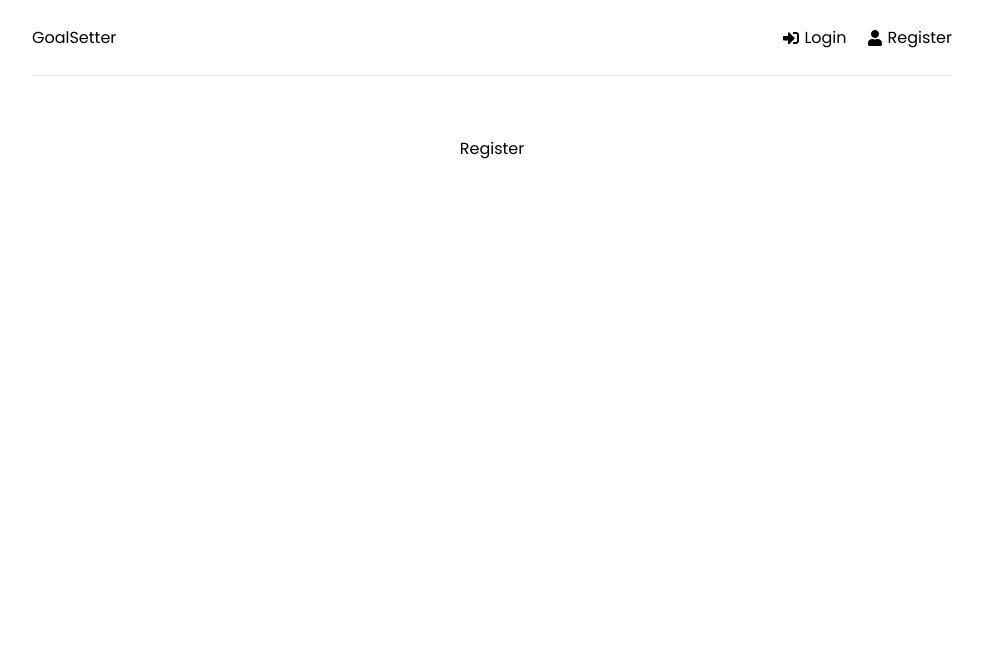
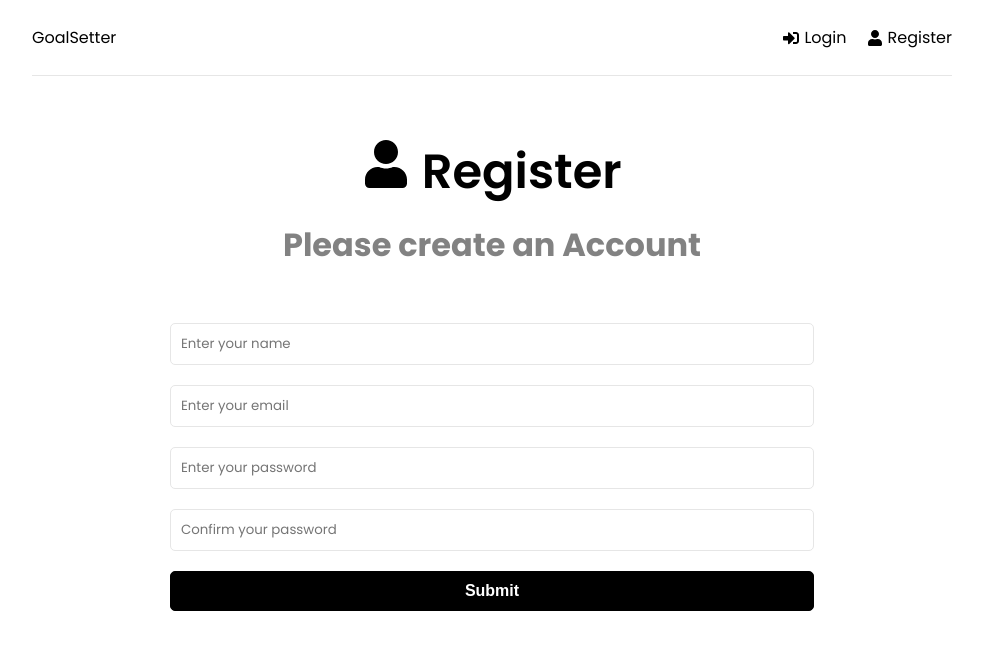
Before and after one commit to KoushikDuttaHih7/Traversy-Media-MERN-Tutorial, a React (Create React App) app in the folder frontend/: page /register in a window 1280 px wide. Shown: the top 650 px of the page, without its empty margins (148-1131 px from the left). Built offline with nearby package versions, Linux system fonts and the light colour scheme.

Commit message:
Register Page

```diff
--- a/frontend/src/pages/Register.jsx
+++ b/frontend/src/pages/Register.jsx
@@ -1,8 +1,51 @@
-import React from 'react'
+import React ,{ useState,useEffect } from 'react'
+import {FaUser} from "react-icons/fa"
 
 function Register() {
+  const [formData,setFormData] = useState({
+    name:"",
+    password:"",
+    password:"",
+    password2:""
+  })
+  const {name,email,password,password2} = formData
+  const onChange = (e) =>{
+    setFormData((prevState) => ({
+      ...prevState,
+      [e.target.name]: e.target.value,
+    }))
+  }
+  const onSubmit = (e) =>{
+    e.preventDefault()
+  }
   return (
-    <div>Register</div>
+    <>
+    <section className='heading' >
+      <h1>
+        <FaUser/> Register
+      </h1>
+      <p>Please create an Account</p>
+    </section>
+    <section className="form">
+      <form onSubmit={onSubmit}>
+        <div className="form-group">
+        <input type="text" className="form-control" id='name' name='name' value={name} placeholder="Enter your name" onChange={onChange} />
+        </div>
+        <div className="form-group">
+        <input type="email" className="form-control" id='email' name='email' value={email} placeholder="Enter your email" onChange={onChange} />
+        </div>
+        <div className="form-group">
+        <input type="password" className="form-control" id='password' name='password' value={password} placeholder="Enter your password" onChange={onChange} />
+        </div>
+        <div className="form-group">
+        <input type="password" className="form-control" id='password2' name='password2' value={password2} placeholder="Confirm your password" onChange={onChange} />
+        </div>
+        <div className="form-group">
+          <button type="submit" className='btn btn-block' >Submit</button>
+        </div>
+      </form>
+    </section>
+    </>
   )
 }
 
```
